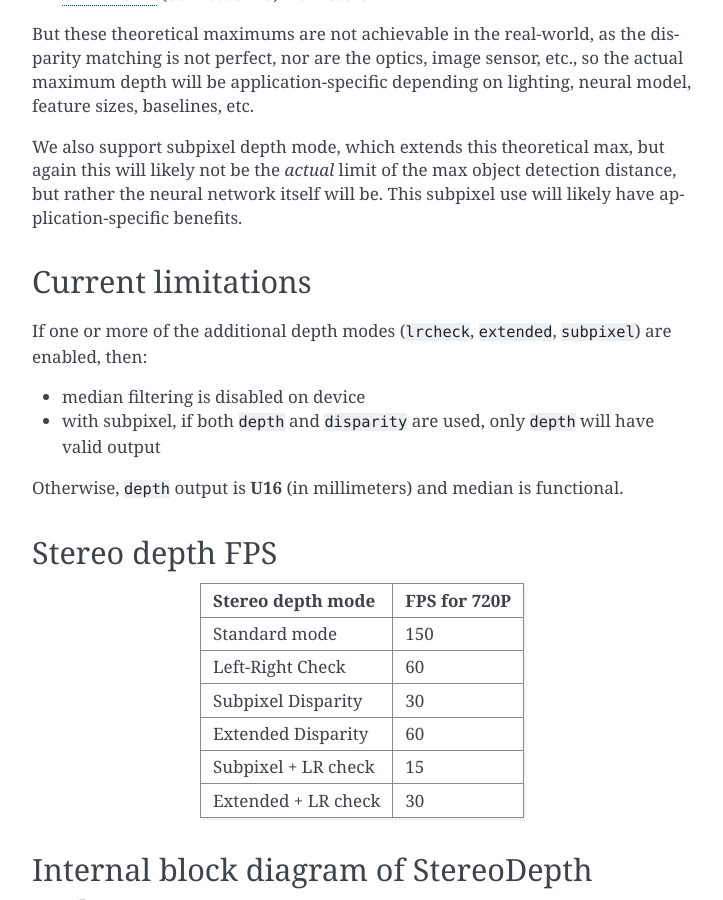
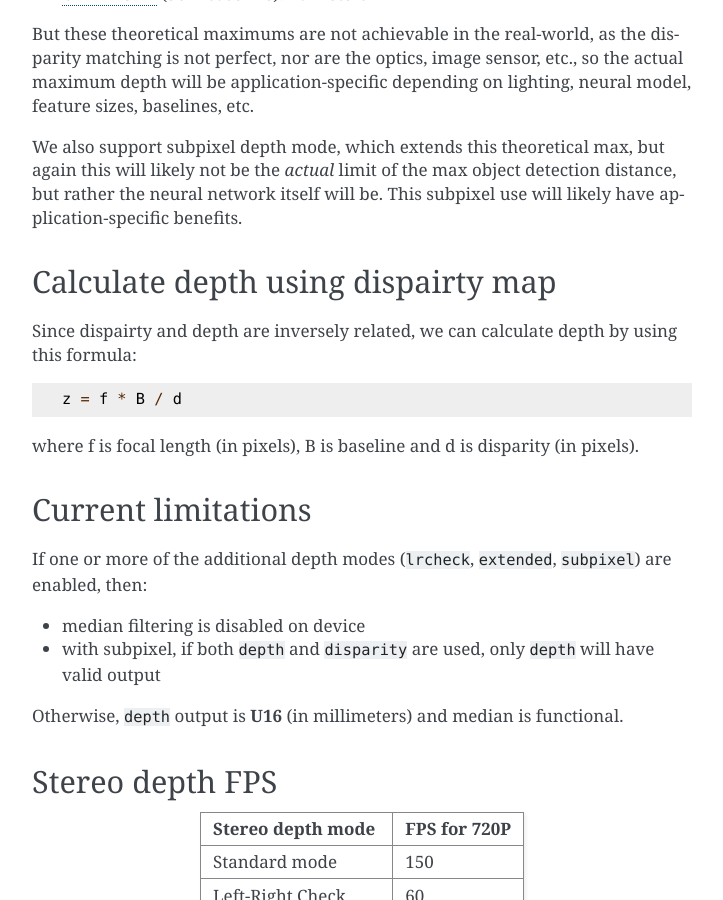
Before and after one commit to luxonis/depthai-python, a Sphinx documentation site: the page built from docs/source/components/nodes/stereo_depth.rst, in a window 1280 px wide and 900 px high, scrolled down 3195 px. Shown: the whole window, without its empty margins (388-1111 px from the left). Built offline with Sphinx 7.4.7, drawn with Linux system fonts in a browser that asks for light colours; pages that are not in the unit, such as notebooks, are missing from menus; the version number could not be read and is left out; some of the changed text lies outside the part shown.

Commit message:
Added formula for depth calculation

```diff
--- a/docs/source/components/nodes/stereo_depth.rst
+++ b/docs/source/components/nodes/stereo_depth.rst
@@ -122,6 +122,17 @@ So using this formula for existing models the *theoretical* max distance is:
 But these theoretical maximums are not achievable in the real-world, as the disparity matching is not perfect, nor are the optics, image sensor, etc., so the actual maximum depth will be application-specific depending on lighting, neural model, feature sizes, baselines, etc.
 
 We also support subpixel depth mode, which extends this theoretical max, but again this will likely not be the *actual* limit of the max object detection distance, but rather the neural network itself will be. This subpixel use will likely have application-specific benefits.
+
+Calculate depth using dispairty map
+###################################
+
+Since dispairty and depth are inversely related, we can calculate depth by using this formula:
+
+.. code-block:: python
+
+  z = f * B / d
+
+where f is focal length (in pixels), B is baseline and d is disparity (in pixels).
 
 Current limitations
 ###################
```
